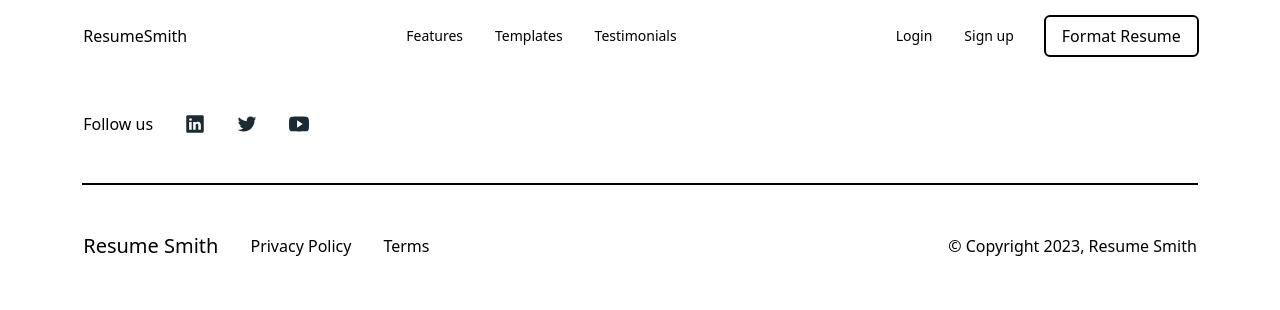
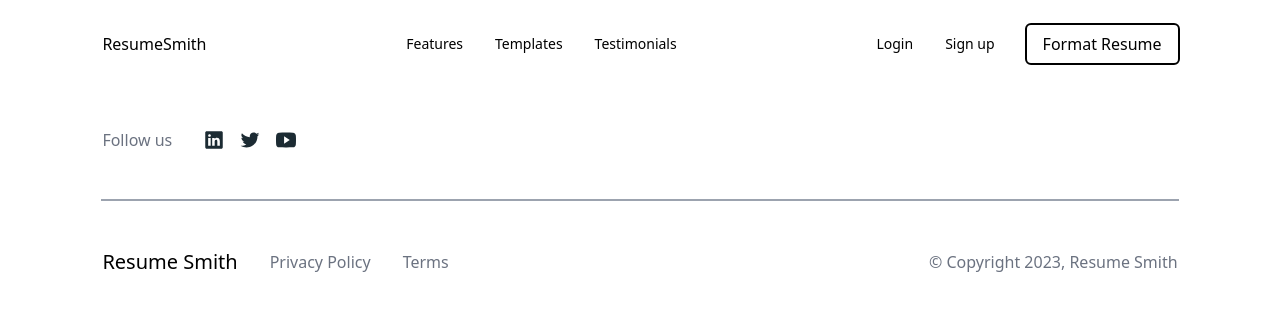
Before and after one commit to FloareDor/resume-smith, a Next.js app: page / in a window 1280 px wide. Shown: the top 310 px of the page. Built offline with nearby package versions, Linux system fonts and the light colour scheme.

Commit message:
chore: made footer responsive

```diff
--- a/src/components/Footer/Footer.tsx
+++ b/src/components/Footer/Footer.tsx
@@ -1,28 +1,31 @@
 import Image from "next/image";
 
 const Footer = () => {
-	return (
-		<div className="md:py-10 px-[6.5%]">
-			<div className="flex flex-col gap-12">
-				<div className="flex flex-row justify-start items-center gap-8">
-					<span className="text-black">Follow us</span>
-					<Image src="/images/logo-linkedin.svg" alt='linkedin' width={20} height={20}/>
-					<Image src="/images/logo-twitter.svg" alt='twitter' width={20} height={20}/>
-					<Image src="/images/logo-youtube.svg" alt='youtube' width={20} height={20}/>
-				</div>
-				<div className="outline-1 bg-transparent outline outline-black"></div>
-				<div className="flex flex-row items-center justify-between">
-					<div className="flex flex-row items-center gap-8">
-						<span className="text-black text-xl">Resume Smith</span>
-						<span className="text-black">Privacy Policy</span>
-						<span className="text-black">Terms</span>
-					</div>
-					<span className="text-black">© Copyright 2023, Resume Smith</span>
-				</div>
-			</div>
-
-		</div>
-	)
+  return (
+    <div className="py-6 md:py-10 px-4 md:px-[8%]">
+      <div className="flex flex-col gap-6 md:gap-12">
+        <div className="flex flex-col md:flex-row justify-start items-center gap-4 md:gap-8">
+          <span className="text-gray-500">Follow us</span>
+          <div className="flex items-center gap-4">
+            <Image src="/images/logo-linkedin.svg" alt="linkedin" width={20} height={20} />
+            <Image src="/images/logo-twitter.svg" alt="twitter" width={20} height={20} />
+            <Image src="/images/logo-youtube.svg" alt="youtube" width={20} height={20} />
+          </div>
+        </div>
+        <div className="px-[6.5%] outline-1 bg-transparent outline outline-gray-400"></div>
+        <div className="flex flex-col md:flex-row items-center justify-between gap-4 md:gap-0">
+          <div className="flex flex-col md:flex-row items-center gap-4 md:gap-8">
+            <span className="text-black text-xl">Resume Smith</span>
+            <span className="text-gray-500">Privacy Policy</span>
+            <span className="text-gray-500">Terms</span>
+          </div>
+          <span className="text-gray-500 text-center md:text-left">
+            © Copyright 2023, Resume Smith
+          </span>
+        </div>
+      </div>
+    </div>
+  );
 };
 
 export default Footer;
--- a/src/components/Navbar/Navbar.tsx
+++ b/src/components/Navbar/Navbar.tsx
@@ -1,4 +1,3 @@
-
 import { useState } from "react";
 import Overlay from "./Overlay";
 import HamburgerIcon from "../icons/Hamburger";
@@ -26,33 +25,35 @@
 
   return (
     <nav className="w-full">
-			<div className="flex flex-row items-center justify-between gap-20 px-[6.5%] py-2 md:py-6">
-				<Link href="/"><span className="text-black">ResumeSmith</span></Link>
-				<div className=" md:flex md:flex-row items-center sm:gap-2 md:gap-8 hidden">
+      <div className="flex flex-wrap items-center justify-between gap-4 px-[8%] py-2 md:py-8">
+        <Link href="/">
+          <span className="text-black">ResumeSmith</span>
+        </Link>
+
+        <div className="hidden md:flex flex-wrap items-center gap-4 md:gap-8">
           <span className="text-black text-sm">Features</span>
           <span className="text-black text-sm">Templates</span>
           <span className="text-black text-sm">Testimonials</span>
         </div>
 
-				<div className=" md:flex md:flex-row items-center sm:gap-2 md:gap-8 hidden">
+        <div className="hidden md:flex flex-wrap items-center gap-4 md:gap-8">
           <span className="text-black text-sm">Login</span>
           <span className="text-black text-sm">Sign up</span>
           <Link href={''}>
-						<span className="bg-white hover:bg-gray-200 text-black py-2 px-4 rounded outline outline-2 outline-black">
+            <span className="bg-white hover:bg-gray-200 text-black py-2 px-4 rounded outline outline-2 outline-black whitespace-nowrap">
               Format Resume
             </span>
           </Link>
-
         </div>
 
         <div className="md:hidden z-50">
           <HamburgerIcon isOpen={isOpen} toggleMenu={toggleMenu} />
         </div>
+      </div>
 
-			</div>
       {isOpen && <Overlay onItemClick={handleItemClick} />}
     </nav>
-	)
+  );
 };
 
 export default Navbar;
```
Lines whose indentation alone changed are shown as unchanged.
